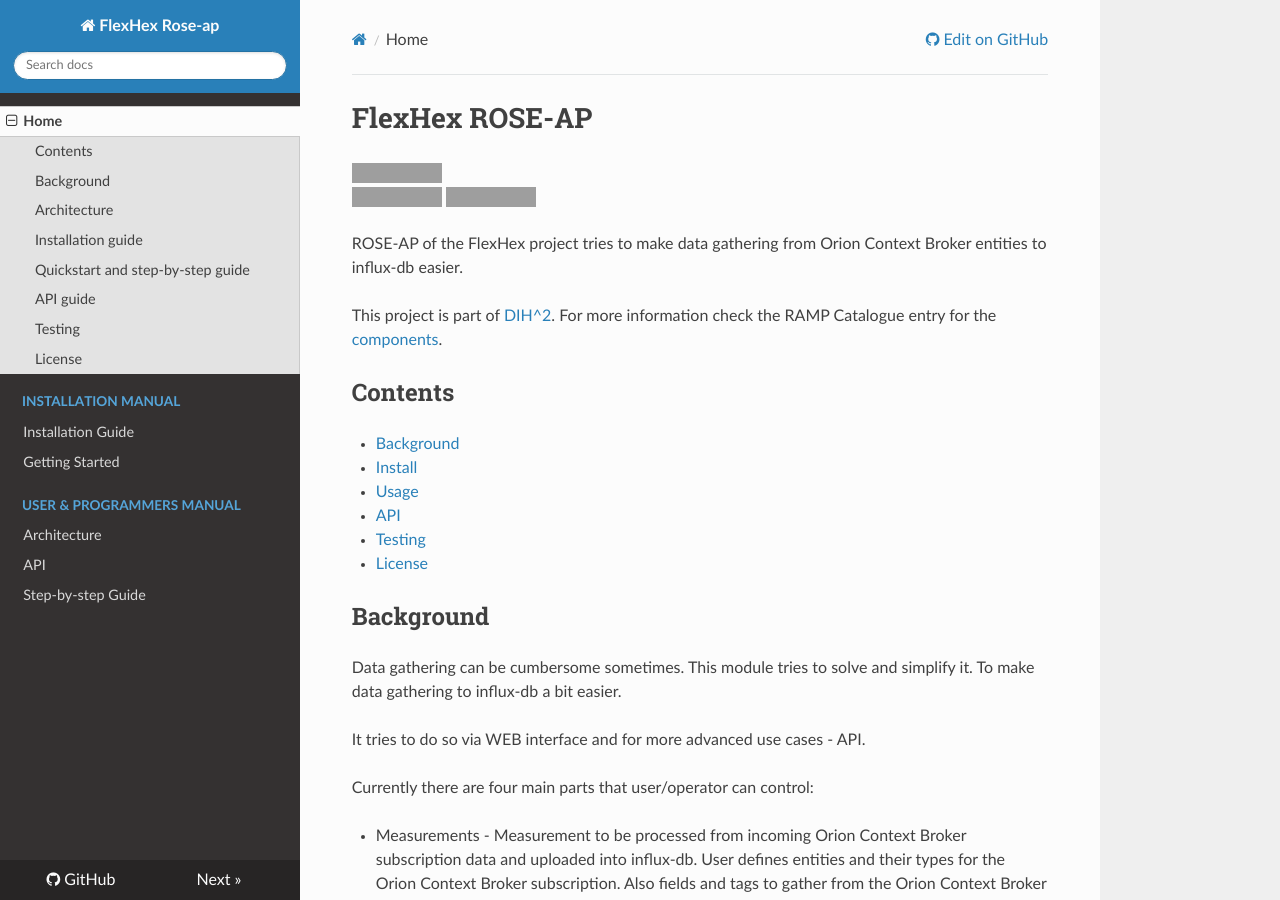
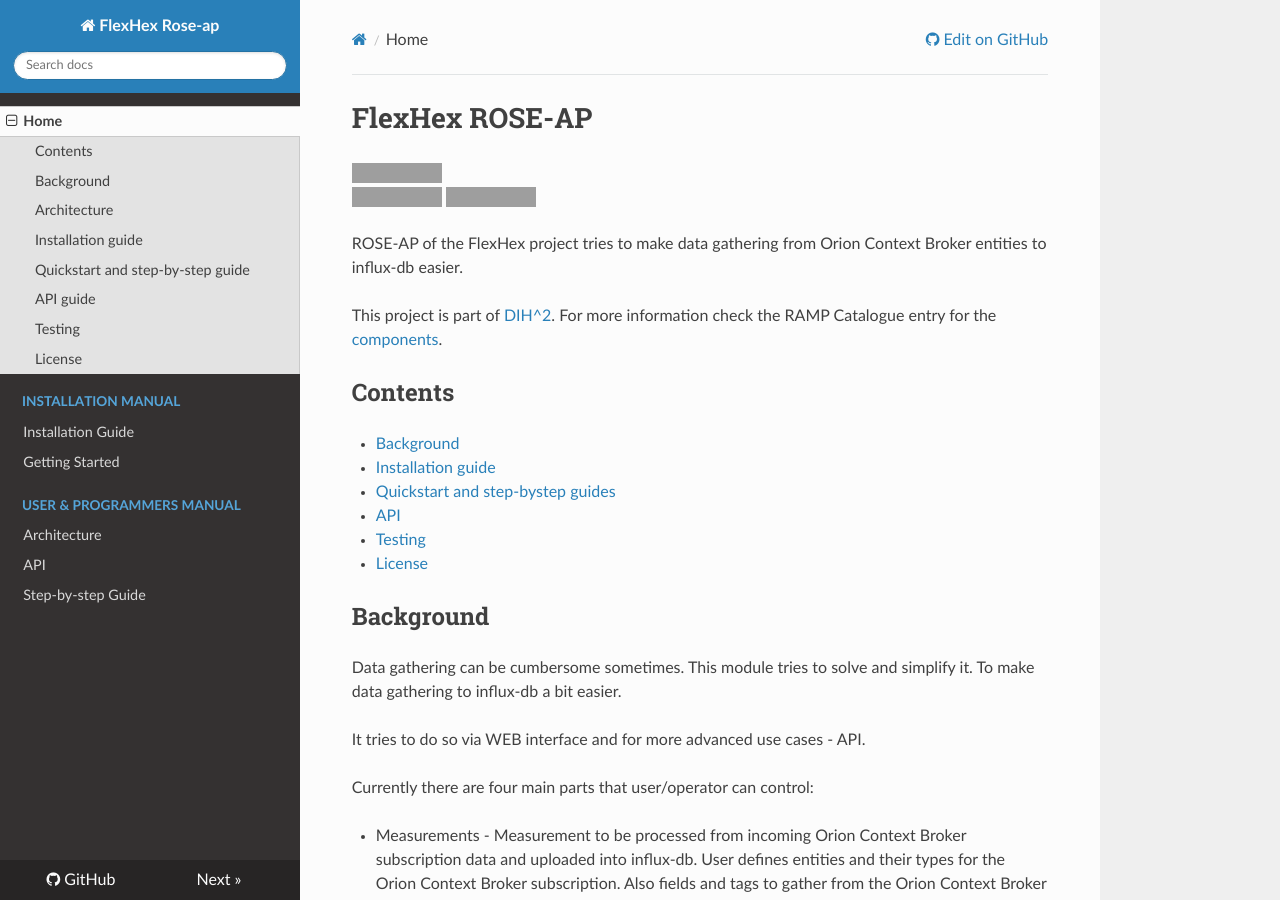
Before and after one commit to Factobotics/FlexHex-Rose-AP, an MkDocs documentation site: the page built from docs/index.md, in a window 1280 px wide and 900 px high. Built offline with MkDocs 1.6.1, drawn with Linux system fonts in a browser that asks for light colours; nearby versions of some CDN libraries; old or Windows-style settings are respelled for this version of MkDocs; grey boxes are pictures that could not be loaded.

Commit message:
Update docs/index.md

```diff
--- a/docs/index.md
+++ b/docs/index.md
@@ -14,9 +14,9 @@
 ## Contents
 
 -   [Background](#background)
--   [Install](#install)
--   [Usage](#usage)
--   [API](#api)
+-   [Installation guide](#installation-guide)
+-   [Quickstart and step-bystep guides](#quickstart-and-step-by-step-guides)
+-   [API](#api-guide)
 -   [Testing](#testing)
 -   [License](#license)
 
```
